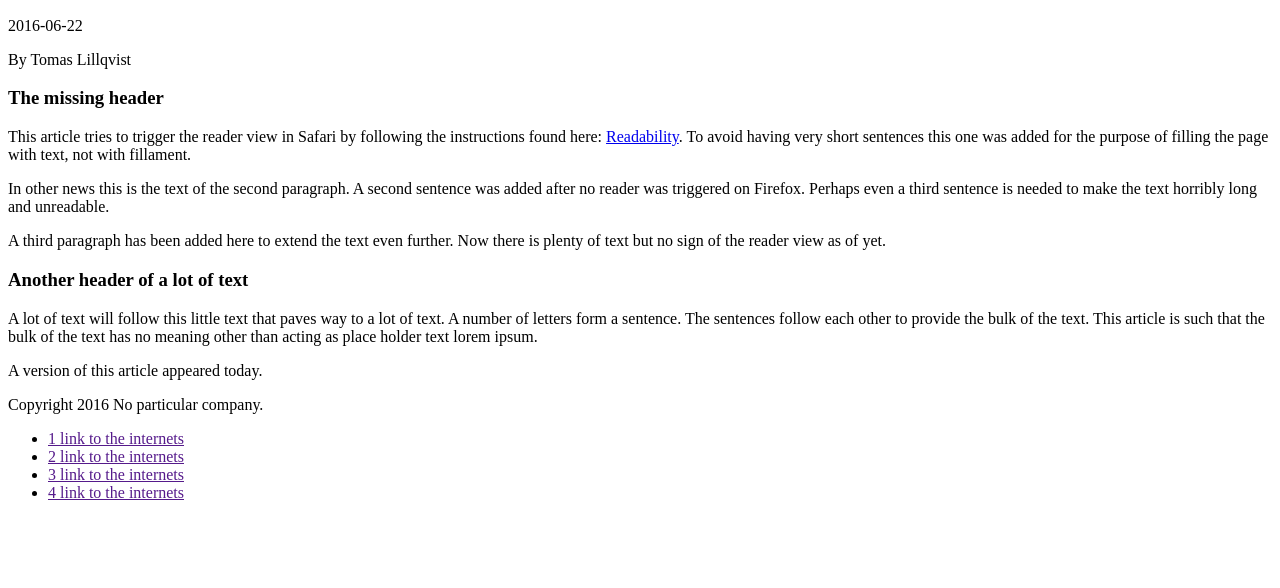
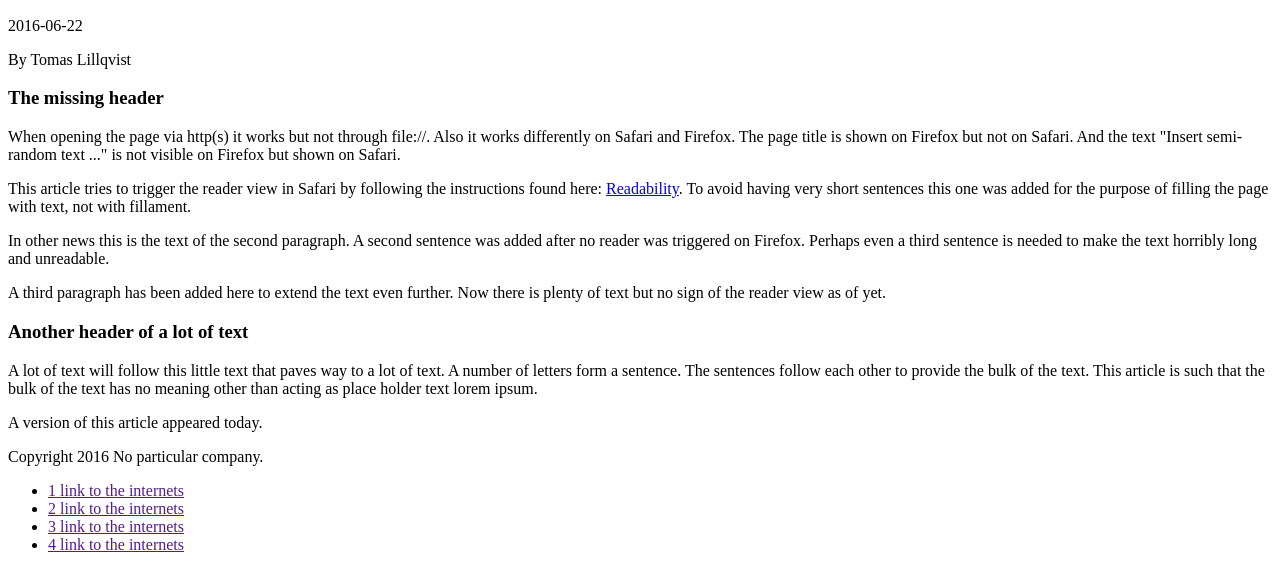
Before and after one commit to tlillqvi/tlillqvi.github.io, a plain HTML site: page reader/index.html in a window 1280 px wide. Shown: the part 144-732 px from the top of the page. Drawn offline with Linux system fonts and the light colour scheme.

Commit message:
Success. Some observations recorded.

```diff
--- a/reader/index.html
+++ b/reader/index.html
@@ -22,6 +22,7 @@
 
       <div class="entry-content">
         <h3>The missing header</h3>
+        <p>When opening the page via http(s) it works but not through file://. Also it works differently on Safari and Firefox. The page title is shown on Firefox but not on Safari. And the text "Insert semi-random text ..." is not visible on Firefox but shown on Safari.</p>
         <p>This article tries to trigger the reader view in Safari by following the instructions found here:
           <a href="https://www.readability.com/developers/guidelines#reader">Readability</a>. To avoid having very short sentences this one was added for the purpose of filling the page with text, not with fillament.</p>
         <p>In other news this is the text of the second paragraph. A second sentence was added after no reader was triggered on Firefox. Perhaps even a third sentence is needed to make the text horribly long and unreadable.</p>
```
